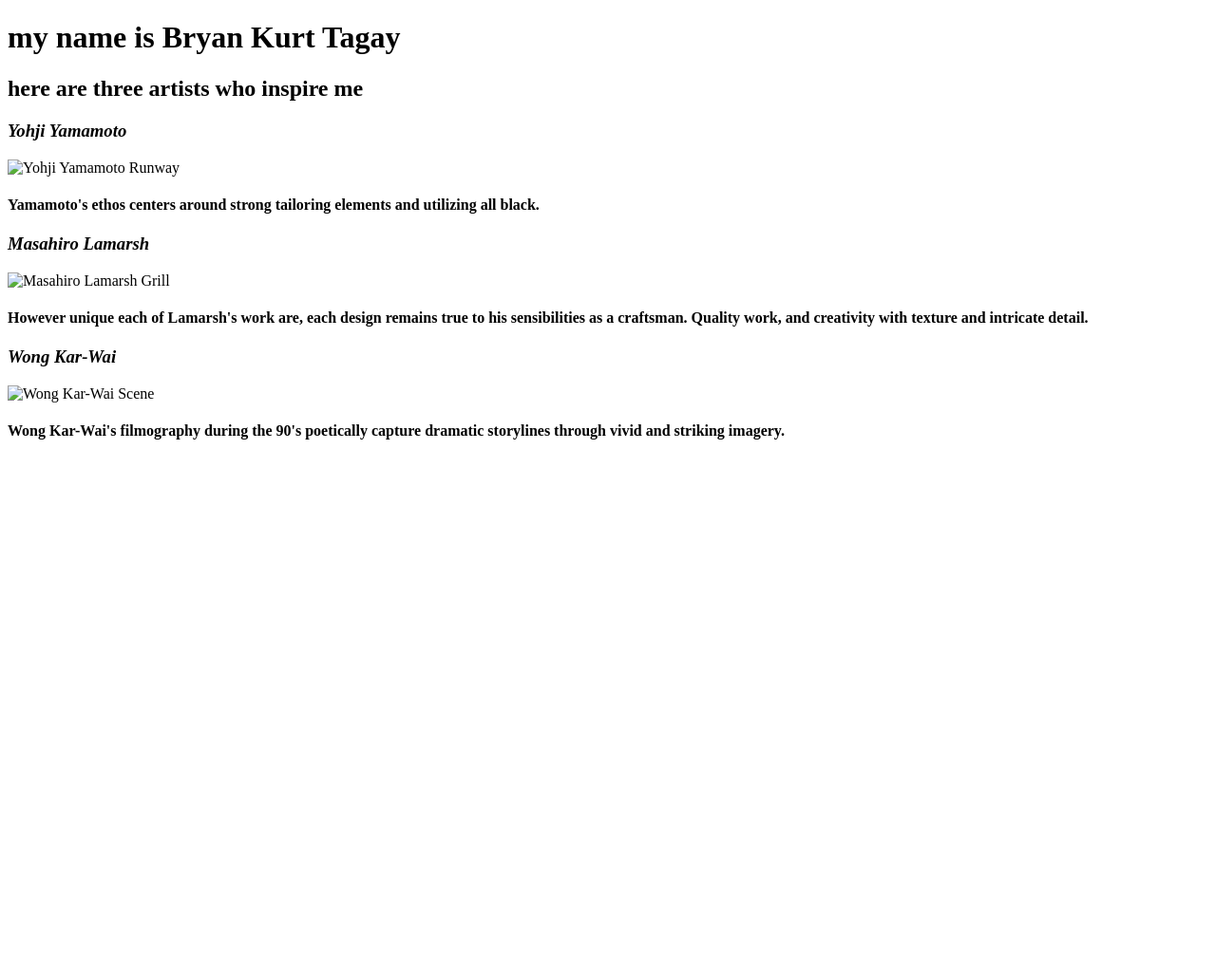
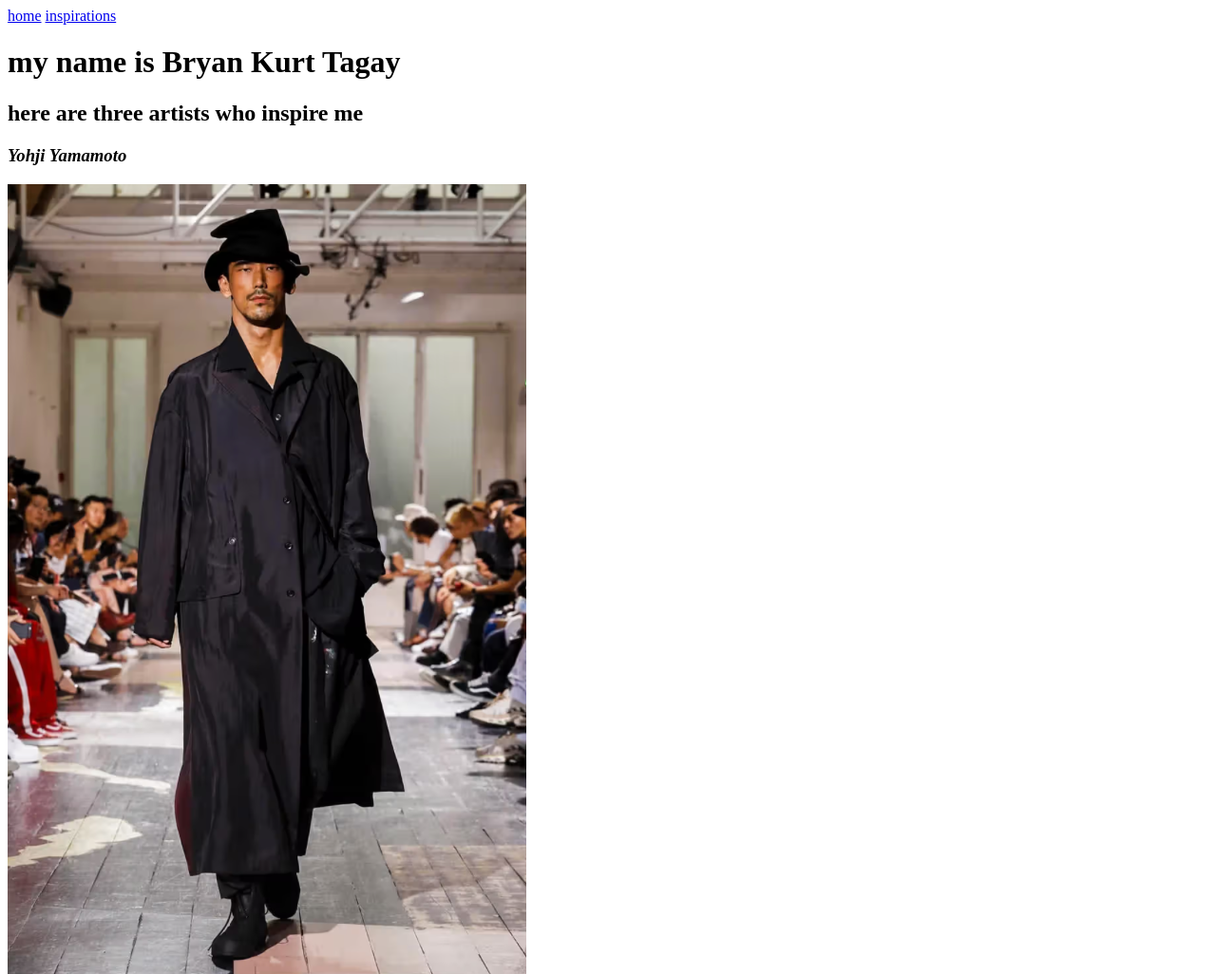
Before and after one commit to btagay29/Portfolio, a plain HTML site: page Inspo/inspo.html in a window 1280 px wide. Shown: the top 1026 px of the page at 95% size. Before the commit the page ends 800 px from the top, so only its background shows below. Drawn offline with Linux system fonts and the light colour scheme.

Commit message:
Update inspo.html

```diff
--- a/Inspo/inspo.html
+++ b/Inspo/inspo.html
@@ -5,23 +5,26 @@
         <title>I am inspired by</title>
     </head>
     <body>
+        <a href="../index.html">home</a>
+        <a href="../inspo/inspo.html">inspirations</a>
+
     <h1>my name is Bryan Kurt Tagay</h1>
 
     <h2>here are three artists who inspire me </h2>
 
     <h3> <em>Yohji Yamamoto </em> </h3>
-    <img src="yohji.png" alt="Yohji Yamamoto Runway">
+    <img src="img/yohji.png" alt="Yohji Yamamoto Runway">
 
     <h4>Yamamoto's ethos centers around strong tailoring elements and utilizing all black. </h4></h4>
 
     <h3> <em> Masahiro Lamarsh </em> </h3>
-    <img src="hiro.png" alt="Masahiro Lamarsh Grill">
+    <img src="img/hiro.png" alt="Masahiro Lamarsh Grill">
 
     <h4> However unique each of Lamarsh's work are, each design remains true to his sensibilities as a craftsman. Quality work, and creativity with texture and intricate detail. </h4>
 
 
     <h3> <em> Wong Kar-Wai </em> </h3>
-    <img src="wong.png" alt="Wong Kar-Wai Scene">
+    <img src="img/wong.png" alt="Wong Kar-Wai Scene">
     <h4> Wong Kar-Wai's filmography during the 90's poetically capture dramatic storylines through vivid and striking imagery.</h4>
 
     </body>
```
